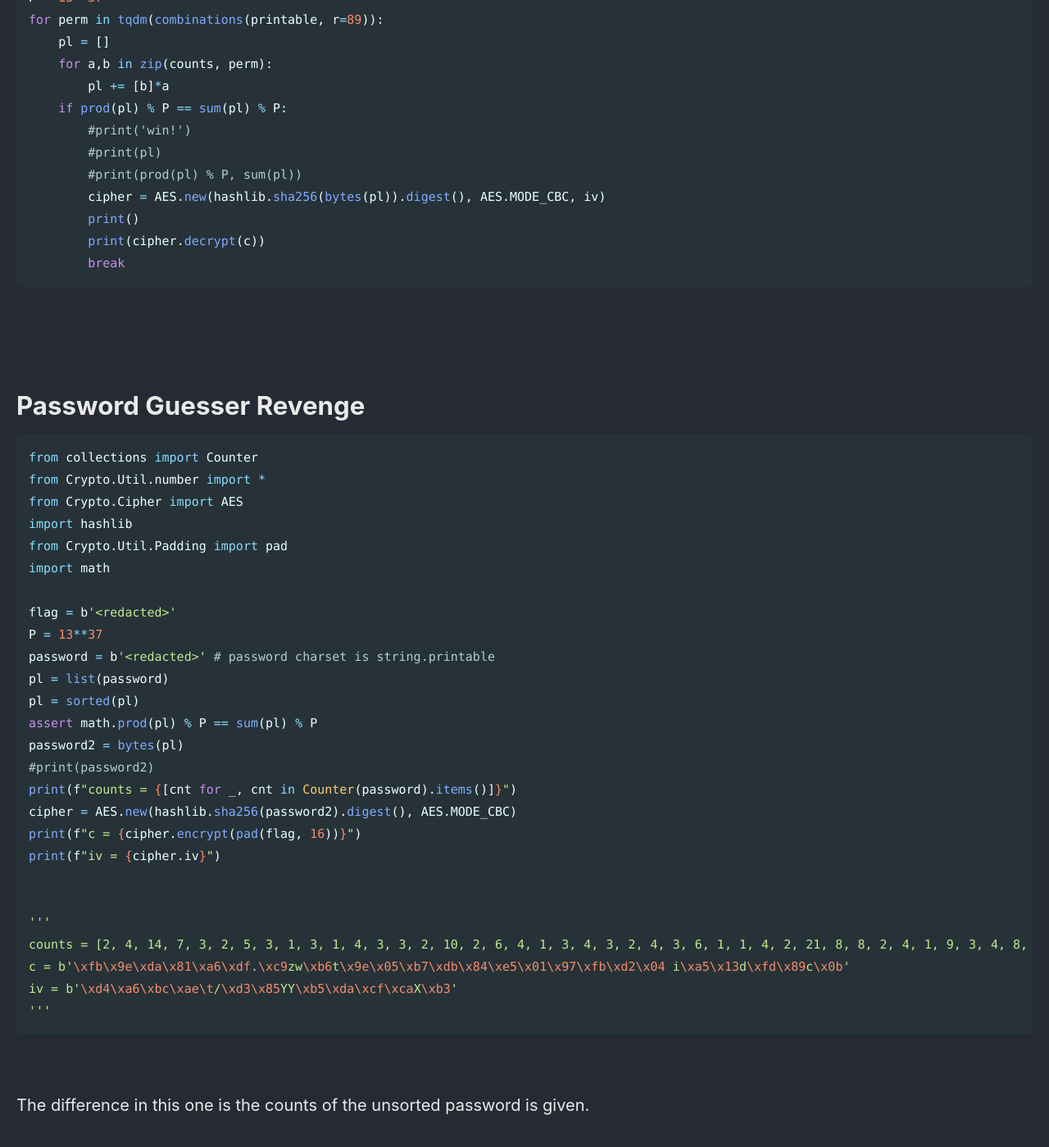
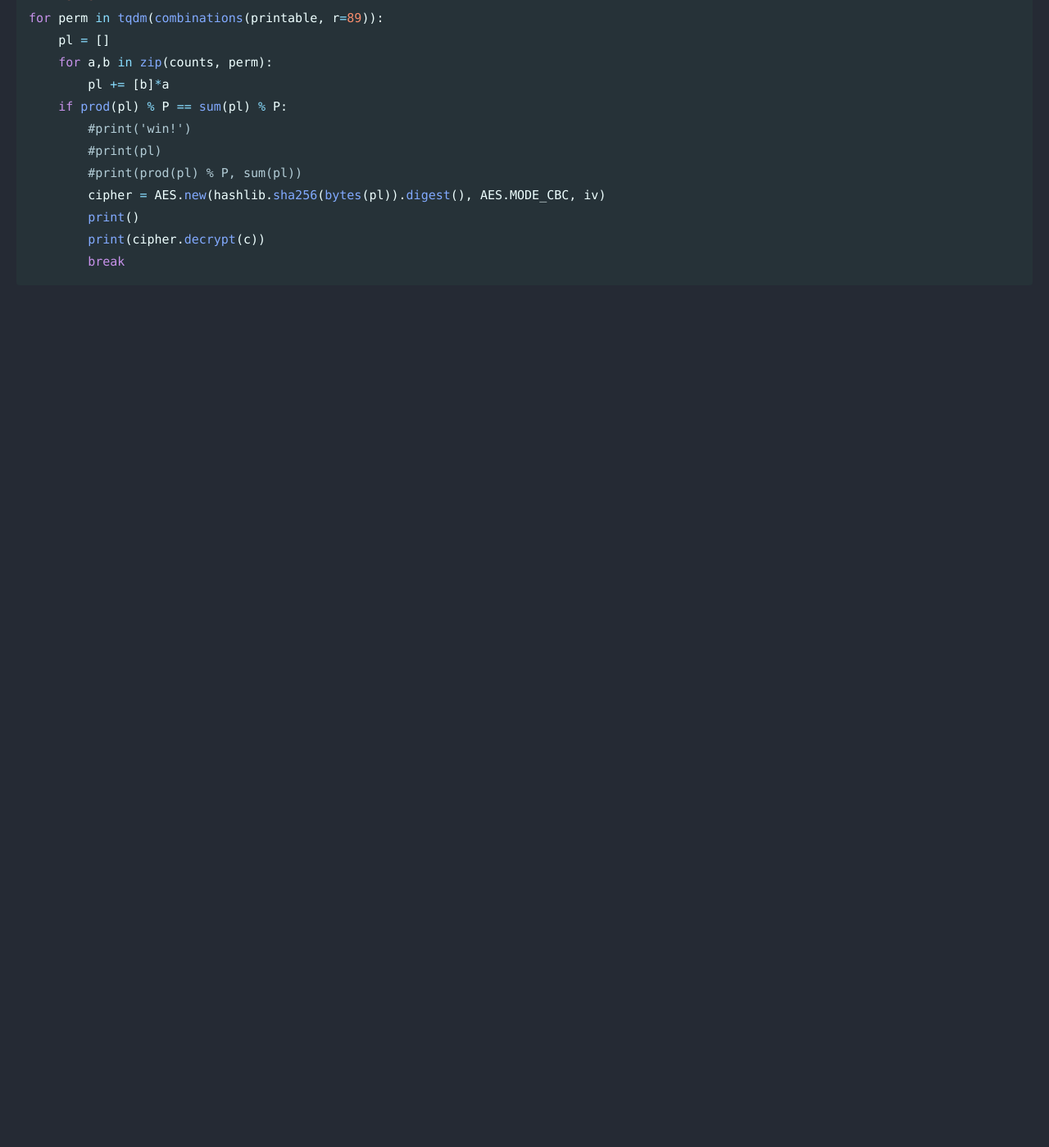
Before and after one commit to Connor-McCartney/Connor-McCartney.github.io, a Jekyll site: the page built from _pages/cryptography/other/DeadSecCTF2024.md, in a window 1280 px wide and 1400 px high, scrolled down 1742 px. Shown: the whole window at 82% size. Built offline with Jekyll 4.4.1, drawn with Linux system fonts in a browser that asks for light colours; cached includes are drawn as plain includes; after the commit the page ends 2135 px from its top, so only the background shows below that.

Commit message:
Update DeadSecCTF2024.md

````diff
--- a/_pages/cryptography/other/DeadSecCTF2024.md
+++ b/_pages/cryptography/other/DeadSecCTF2024.md
@@ -78,44 +78,3 @@ for perm in tqdm(combinations(printable, r=89)):
         print(cipher.decrypt(c))
         break
 ```
-
-
-
-<br>
-
-<br>
-
-# Password Guesser Revenge
-
-```python
-from collections import Counter
-from Crypto.Util.number import *
-from Crypto.Cipher import AES
-import hashlib
-from Crypto.Util.Padding import pad
-import math
-
-flag = b'<redacted>'
-P = 13**37
-password = b'<redacted>' # password charset is string.printable
-pl = list(password)
-pl = sorted(pl)
-assert math.prod(pl) % P == sum(pl) % P
-password2 = bytes(pl)
-#print(password2)
-print(f"counts = {[cnt for _, cnt in Counter(password).items()]}")
-cipher = AES.new(hashlib.sha256(password2).digest(), AES.MODE_CBC)
-print(f"c = {cipher.encrypt(pad(flag, 16))}")
-print(f"iv = {cipher.iv}")
-
-
-'''
-counts = [2, 4, 14, 7, 3, 2, 5, 3, 1, 3, 1, 4, 3, 3, 2, 10, 2, 6, 4, 1, 3, 4, 3, 2, 4, 3, 6, 1, 1, 4, 2, 21, 8, 8, 2, 4, 1, 9, 3, 4, 8, 3, 1, 2, 2, 5, 8, 2, 7, 2, 9, 2, 2, 6, 6, 3, 3, 9, 1, 3, 6, 6, 2, 4, 5, 3, 3, 8, 5, 1, 1, 9, 2, 8, 4, 1, 4, 9, 4, 1, 3, 4, 3, 4, 6, 4]
-c = b'\xfb\x9e\xda\x81\xa6\xdf.\xc9zw\xb6t\x9e\x05\xb7\xdb\x84\xe5\x01\x97\xfb\xd2\x04 i\xa5\x13d\xfd\x89c\x0b'
-iv = b'\xd4\xa6\xbc\xae\t/\xd3\x85YY\xb5\xda\xcf\xcaX\xb3'
-'''
-```
-
-<br>
-
-The difference in this one is the counts of the unsorted password is given.
````
